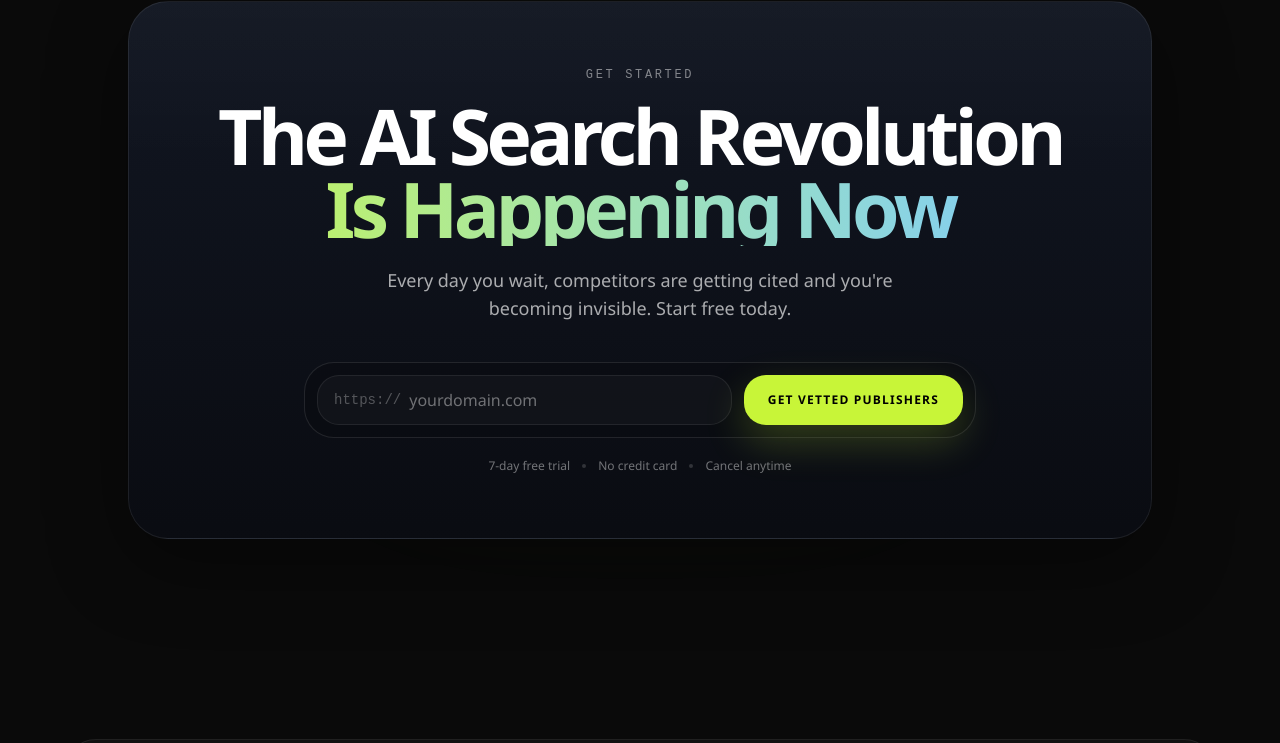
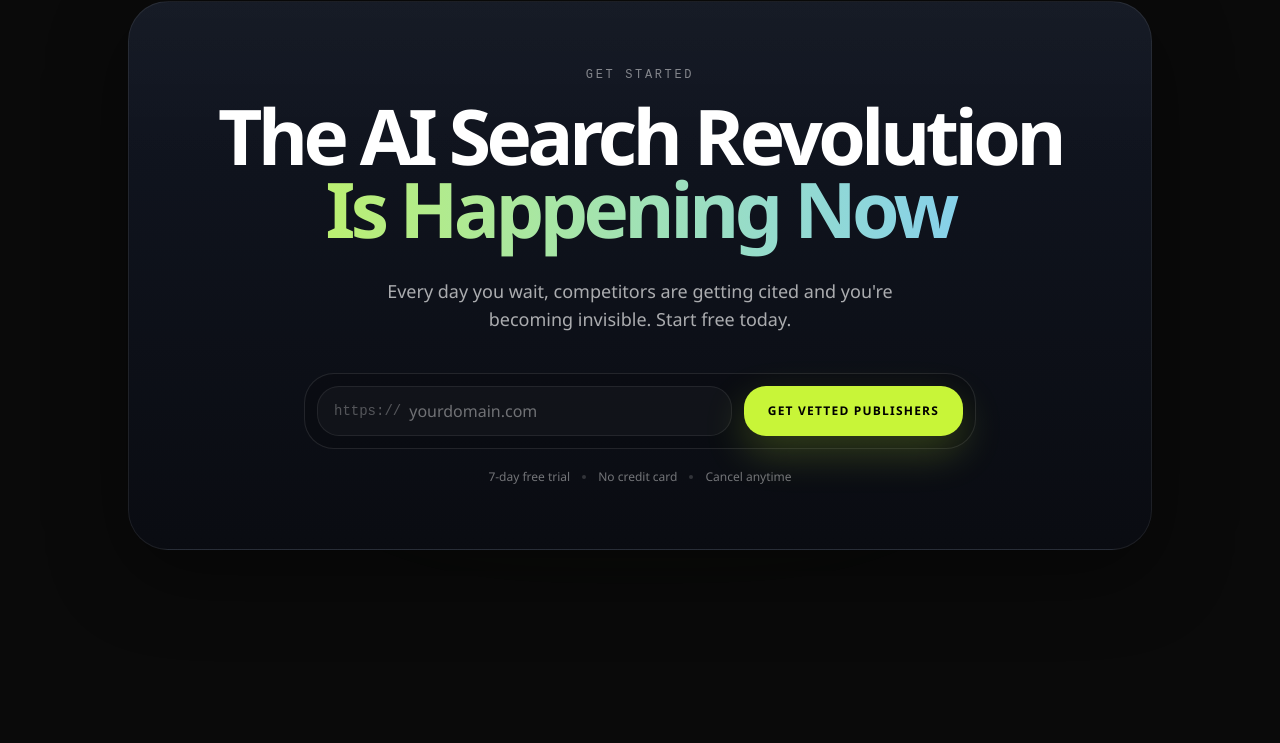
Before and after one commit to akashgupta157/landing-page-, a Next.js app: page / in a window 1280 px wide. Shown: the part 9897-10640 px from the top of the page. Built offline with nearby package versions, Linux system fonts and the light colour scheme.

Commit message:
refactor: update CtaSection layout and styling for improved readability, including adjustments to text spacing and formatting

```diff
--- a/components/landing/CtaSection.tsx
+++ b/components/landing/CtaSection.tsx
@@ -28,13 +28,13 @@ export function CtaSection() {
           <p className="section-kicker mb-4">Get Started</p>
           <h2 className="relative text-[clamp(40px,6vw,84px)] font-semibold leading-[0.95] tracking-[-0.06em] text-white">
             The AI Search Revolution
-            <span className="block bg-gradient-to-r from-[#c8f538] to-[#7cc8ff] bg-clip-text text-transparent">
+            <span className="block bg-gradient-to-r from-[#c8f538] to-[#7cc8ff] bg-clip-text text-transparent pb-[0.20em]">
               Is Happening Now
             </span>
           </h2>
 
-          <p className="relative mx-auto mt-5 max-w-xl text-base leading-7 text-white/65 md:text-lg">
-            Every day you wait, competitors are getting cited and you're
+          <p className="relative mx-auto mt-2 xl:mt-4 max-w-xl text-base leading-7 text-white/65 md:text-lg">
+            Every day you wait, competitors are getting cited and you&apos;re
             becoming invisible. Start free today.
           </p>
 
```
